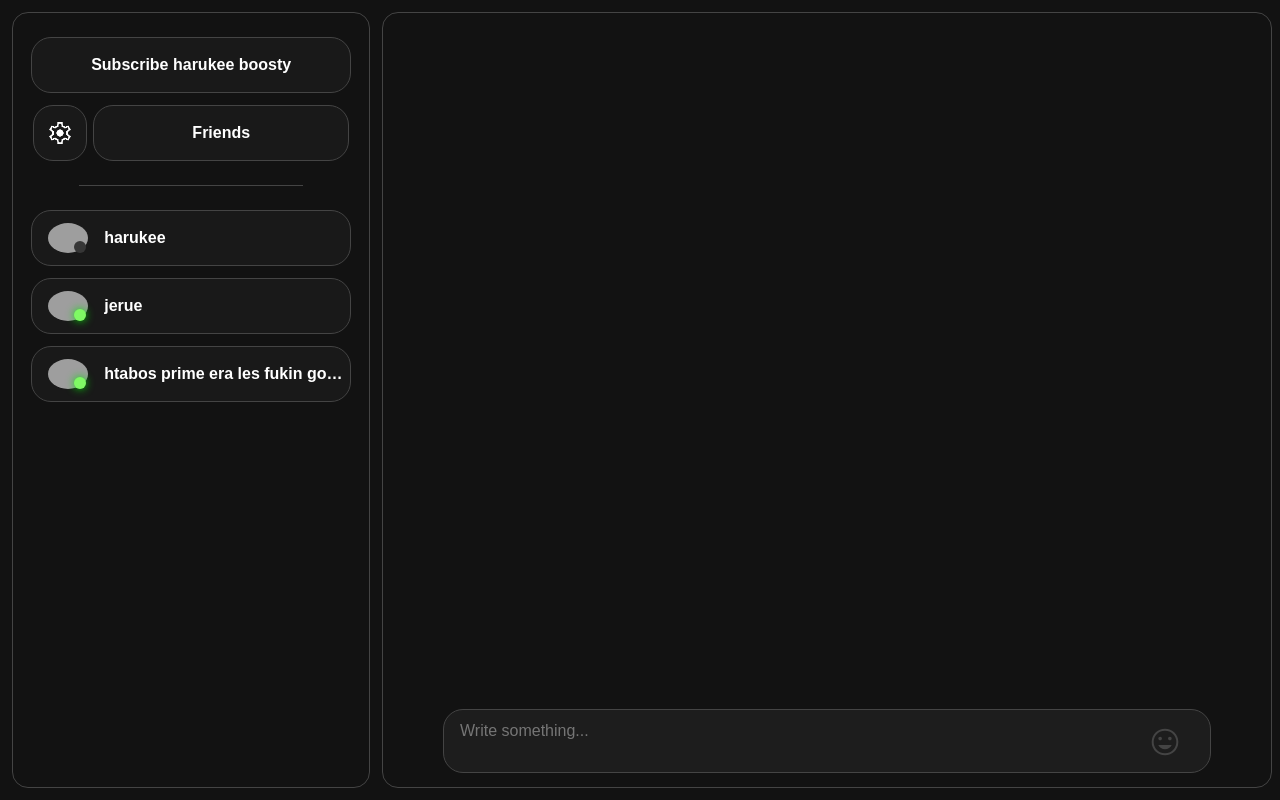
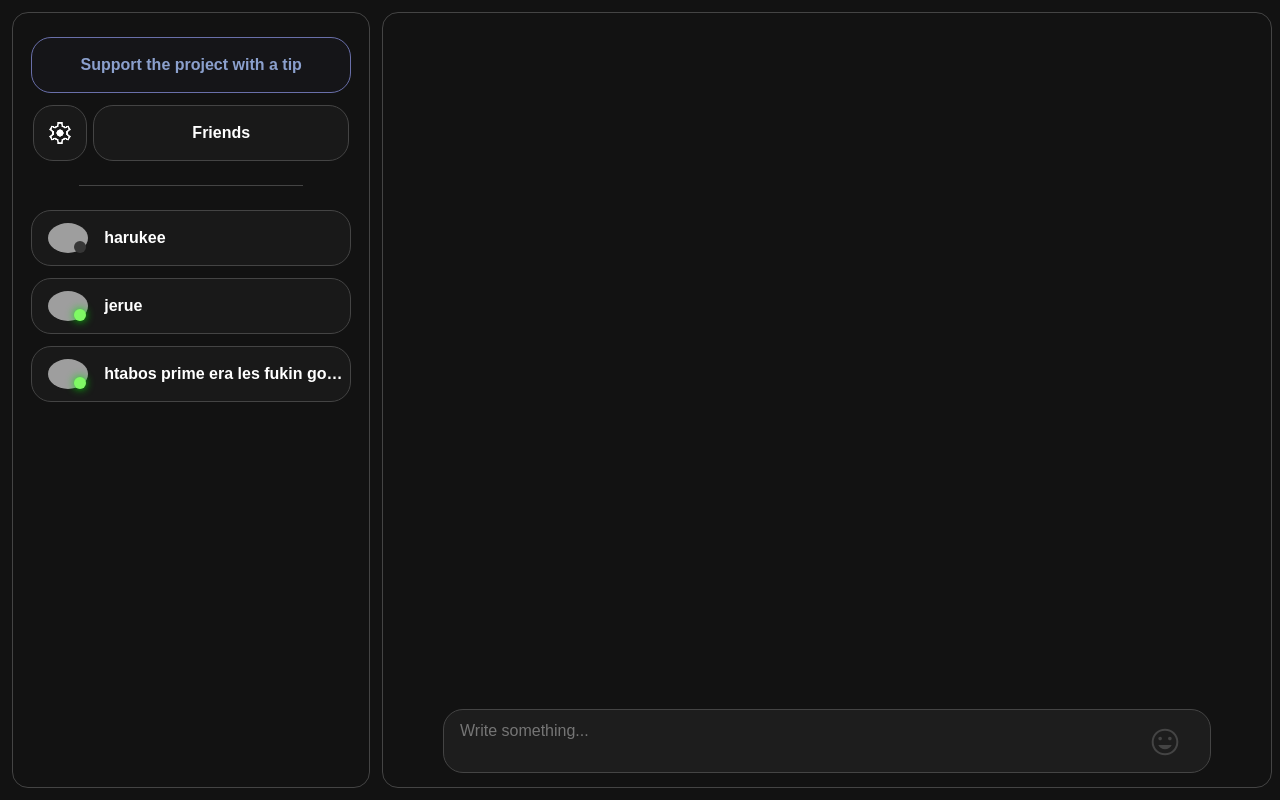
Before and after one commit to harukee-dev/fullstack_chat, a React (Create React App) app: page /chat in a window 1280 px wide. Built offline with nearby package versions, Linux system fonts and the light colour scheme; no server answers; grey boxes are pictures that could not be loaded.

Commit message:
changed donation service

```diff
--- a/src/components/Chat/Chat.tsx
+++ b/src/components/Chat/Chat.tsx
@@ -75,7 +75,7 @@ export const ChatComponent: React.FC<IChatProps> = ({
 
     const distanceFromBottom =
       chatEl.scrollHeight - chatEl.scrollTop - chatEl.clientHeight
-    const isAtBottom = distanceFromBottom < 150
+    const isAtBottom = distanceFromBottom < 200
 
     console.log('Scroll check:', {
       scrollTop: chatEl.scrollTop,
--- a/src/constants.ts
+++ b/src/constants.ts
@@ -1,3 +1,3 @@
 // export const API_URL = 'https://fullstack-chat-6mbf.onrender.com'
 export const API_URL = 'http://localhost:10000'
-export const BOOSTY_URL = 'https://boosty.to/harukee/donate'
+export const TIP_URL = 'https://pay.cloudtips.ru/p/6d15ce89'
--- a/src/pages/ChatPage/LeftWindow/LeftWindow.tsx
+++ b/src/pages/ChatPage/LeftWindow/LeftWindow.tsx
@@ -1,7 +1,7 @@
 import { ChatsList } from '../../../components/ChatsList/ChatsList'
 import cl from './leftWindow.module.css'
 import settings from './images/settings-icon.png'
-import { BOOSTY_URL } from '../../../constants'
+import { TIP_URL } from '../../../constants'
 
 export const LeftWindow = () => {
   const users = [
@@ -29,10 +29,10 @@ export const LeftWindow = () => {
       <div style={{ display: 'flex', flexDirection: 'column', gap: '3vh' }}>
         <div className={cl.buttonsContainer}>
           <button
-            onClick={() => window.open(BOOSTY_URL, '_blank')}
+            onClick={() => window.open(TIP_URL, '_blank')}
             className={cl.boostyButton}
           >
-            Subscribe harukee boosty
+            Support the project with a tip
           </button>
           <div style={{ display: 'flex', alignItems: 'center', gap: '0.5vw' }}>
             <button className={cl.settingsButton}>
--- a/src/pages/ChatPage/LeftWindow/leftWindow.module.css
+++ b/src/pages/ChatPage/LeftWindow/leftWindow.module.css
@@ -26,10 +26,10 @@
   max-width: 25vw;
   height: 7vh;
   max-height: 7vh;
-  background-color: #191919;
-  border: #444444 solid 1px;
+  background-color: #151518;
+  border: #696fa9 solid 1px;
   border-radius: 2.5vh;
-  color: white;
+  color: #8ba0cd;
   font-family: serif 'FF Mark Black';
   font-weight: 800;
   font-size: 2vh;
@@ -73,7 +73,9 @@
 }
 
 .boostyButton:hover {
-  background-color: #222222;
+  background-color: #16171b;
+  box-shadow: #696fa94e 0 0 2vh;
+  text-shadow: #696fa993 0 0 0.3vh;
 }
 
 .friendsButton:hover {
```
